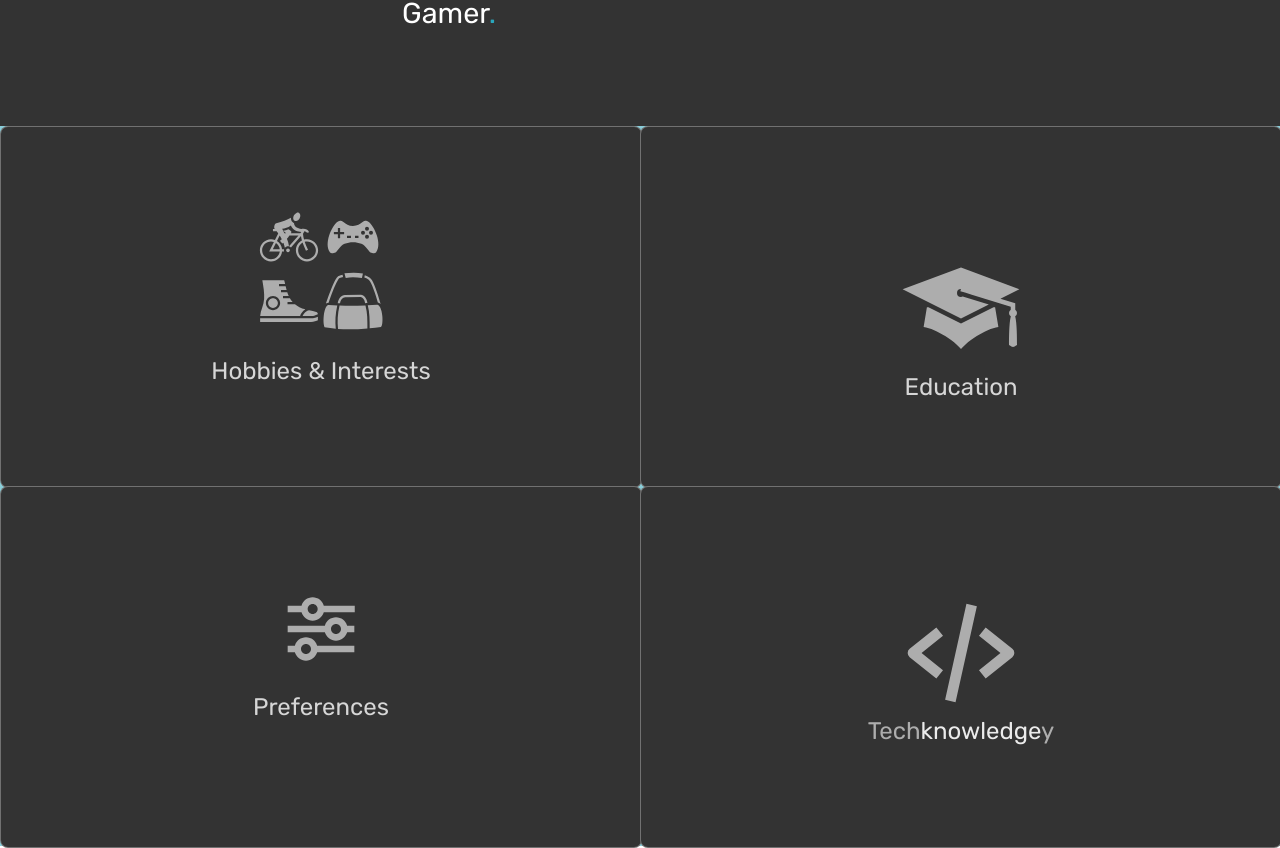
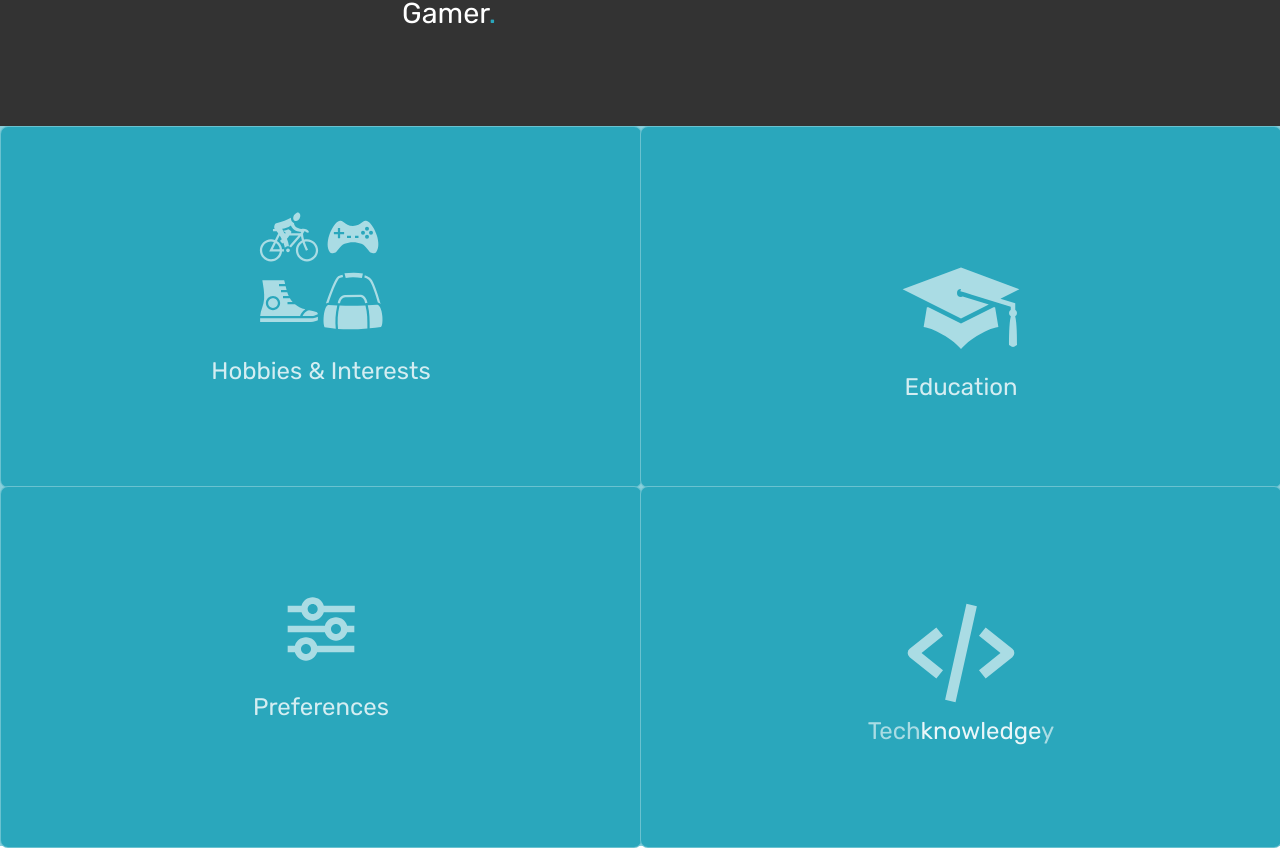
Before and after one commit to KevinLaCarrubba/Portfolio, a React (Create React App) app: page / in a window 1280 px wide. Shown: the part 1074-1922 px from the top of the page. Built offline with nearby package versions, Linux system fonts and the light colour scheme.

Commit message:
changed card color

```diff
--- a/src/Pages/AboutPage/AboutPage.module.scss
+++ b/src/Pages/AboutPage/AboutPage.module.scss
@@ -138,7 +138,7 @@
                 height: 100%;
                 backface-visibility: hidden;
                 -webkit-backface-visibility: hidden;
-                background: var(--ColorTwo);
+                background: var(--ColorOne);
                 border: 1px solid rgba(255, 255, 255, 0.3);
                 // backdrop-filter: blur(3px);
                 border-radius: 8px;
@@ -296,7 +296,7 @@
                 height: 100%;
                 backface-visibility: hidden;
                 -webkit-backface-visibility: hidden;
-                background: var(--ColorTwo);
+                background: var(--ColorOne);
                 border: 1px solid rgba(255, 255, 255, 0.3);
                 // backdrop-filter: blur(3px);
                 border-radius: 8px;
```
